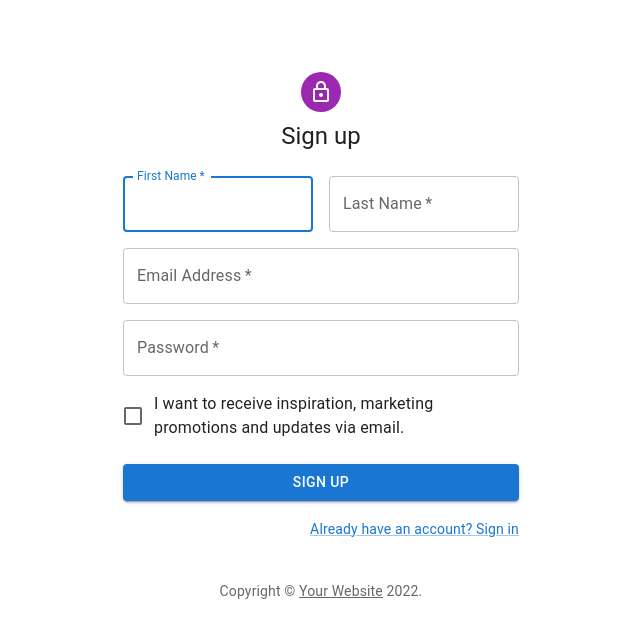
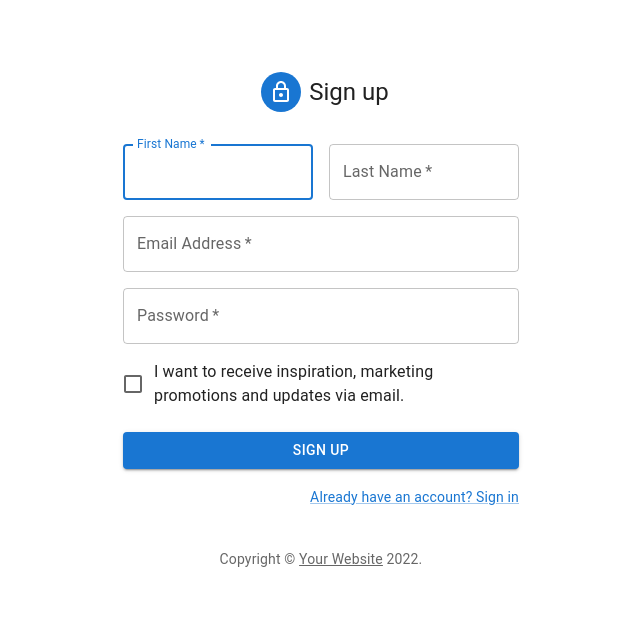
Before and after one commit to Vidushiii/Chitchat, a React (Create React App) app in the folder chitchat/: page /signup in a window 1280 px wide. Shown: the top 638 px of the page, without its empty margins (319-959 px from the left). Built offline with nearby package versions, Linux system fonts and the light colour scheme.

Commit message:
Added homepage route and created basic homepage

```diff
--- a/chitchat/src/App.js
+++ b/chitchat/src/App.js
@@ -1,13 +1,14 @@
 import { BrowserRouter as Router, Routes, Route } from "react-router-dom";
 import SigninPage from "./pages/SigninPage";
 import SignupPage from "./pages/SignupPage";
+import HomePage from './pages/HomePage';
 
 function App() {
   return (
     <>
       <Router>
         <Routes>
-        <Route
+          <Route
             path="/"
             exact
             element={<SigninPage />}
@@ -17,6 +18,11 @@ function App() {
             exact
             element={<SignupPage />}
           />
+          <Route
+            path="/homepage"
+            exact
+            element={<HomePage />}
+          />
         </Routes>
       </Router>
     </>
--- a/chitchat/src/pages/HomePage.js
+++ b/chitchat/src/pages/HomePage.js
@@ -0,0 +1,8 @@
+import React from "react";
+
+const HomePage = () => {
+    return(
+    <h1>HomePage</h1>)
+}
+
+export default HomePage;
--- a/chitchat/src/pages/SigninPage.js
+++ b/chitchat/src/pages/SigninPage.js
@@ -12,6 +12,8 @@ import Grid from '@mui/material/Grid';
 import LockOutlinedIcon from '@mui/icons-material/LockOutlined';
 import Typography from '@mui/material/Typography';
 import { createTheme, ThemeProvider } from '@mui/material/styles';
+
+import { SignInContainer } from '../views/styles';
 
 function Copyright(props) {
   return (
@@ -49,14 +51,15 @@ export default function SigninPage() {
           sm={4}
           md={7}
           sx={{
-            backgroundImage: 'url(https://source.unsplash.com/random)',
+            backgroundImage: 'url(https://static.vecteezy.com/system/resources/previews/002/240/543/original/people-chatting-in-messenger-or-social-network-internet-communication-online-instant-messaging-or-information-exchange-illustration-in-flat-cartoon-style-vector.jpg)',
             backgroundRepeat: 'no-repeat',
             backgroundColor: (t) =>
               t.palette.mode === 'light' ? t.palette.grey[50] : t.palette.grey[900],
             backgroundSize: 'cover',
             backgroundPosition: 'center',
-          }}
-        />
+          }}>
+          </Grid>
+
         <Grid item xs={12} sm={8} md={5} component={Paper} elevation={6} square>
           <Box
             sx={{
@@ -67,12 +70,17 @@ export default function SigninPage() {
               alignItems: 'center',
             }}
           >
-            <Avatar sx={{ m: 1, bgcolor: 'secondary.main' }}>
+            <Typography variant="h3" component="h2" color="primary" mb={5} style={{textDecoration: "underline"}}>
+              CHITCHAT
+            </Typography>
+            <SignInContainer>
+            <Avatar sx={{ m: 1, bgcolor: 'primary.main' }}>
               <LockOutlinedIcon />
             </Avatar>
             <Typography component="h1" variant="h5">
               Sign in
             </Typography>
+            </SignInContainer>
             <Box component="form" noValidate onSubmit={handleSubmit} sx={{ mt: 1 }}>
               <TextField
                 margin="normal"
@@ -102,6 +110,7 @@ export default function SigninPage() {
                 type="submit"
                 fullWidth
                 variant="contained"
+                href='./homepage'
                 sx={{ mt: 3, mb: 2 }}
               >
                 Sign In
--- a/chitchat/src/pages/SignupPage.js
+++ b/chitchat/src/pages/SignupPage.js
@@ -12,6 +12,8 @@ import LockOutlinedIcon from '@mui/icons-material/LockOutlined';
 import Typography from '@mui/material/Typography';
 import Container from '@mui/material/Container';
 import { createTheme, ThemeProvider } from '@mui/material/styles';
+
+import { SignInContainer } from '../views/styles';
 
 function Copyright(props) {
   return (
@@ -51,12 +53,14 @@ export default function SignupPage() {
             alignItems: 'center',
           }}
         >
-          <Avatar sx={{ m: 1, bgcolor: 'secondary.main' }}>
+          <SignInContainer>
+          <Avatar sx={{ m: 1, bgcolor: 'primary.main' }}>
             <LockOutlinedIcon />
           </Avatar>
           <Typography component="h1" variant="h5">
             Sign up
           </Typography>
+          </SignInContainer>
           <Box component="form" noValidate onSubmit={handleSubmit} sx={{ mt: 3 }}>
             <Grid container spacing={2}>
               <Grid item xs={12} sm={6}>
@@ -112,13 +116,14 @@ export default function SignupPage() {
               type="submit"
               fullWidth
               variant="contained"
+              href='./homepage'
               sx={{ mt: 3, mb: 2 }}
             >
               Sign Up
             </Button>
             <Grid container justifyContent="flex-end">
               <Grid item>
-                <Link href="#" variant="body2">
+                <Link href="/" variant="body2">
                   Already have an account? Sign in
                 </Link>
               </Grid>
--- a/chitchat/src/views/styles.js
+++ b/chitchat/src/views/styles.js
@@ -1,12 +1,14 @@
 import styled from 'styled-components';
-import img from './img/img.jpg';
 
 export const MainContainer = styled.div`
 `;
 
 export const Logo = styled.div`
-background-image: url("https://thumbs.gfycat.com/ComfortableWeeFrigatebird-max-1mb.gif");
-background-color: pink;
 height: 100px;
 width: 100px;
 `;
+
+export const SignInContainer = styled.div`
+ display: flex;
+ align-items: center;
+`;
```
